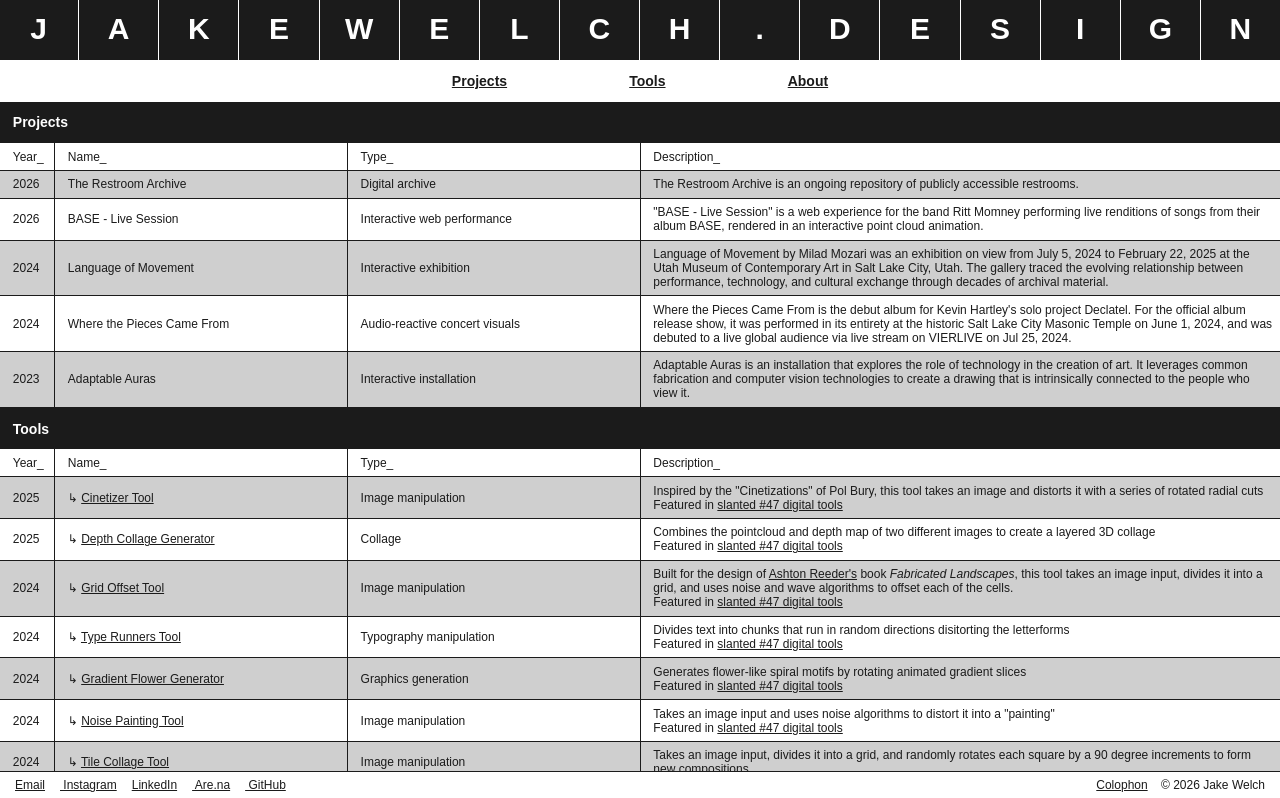
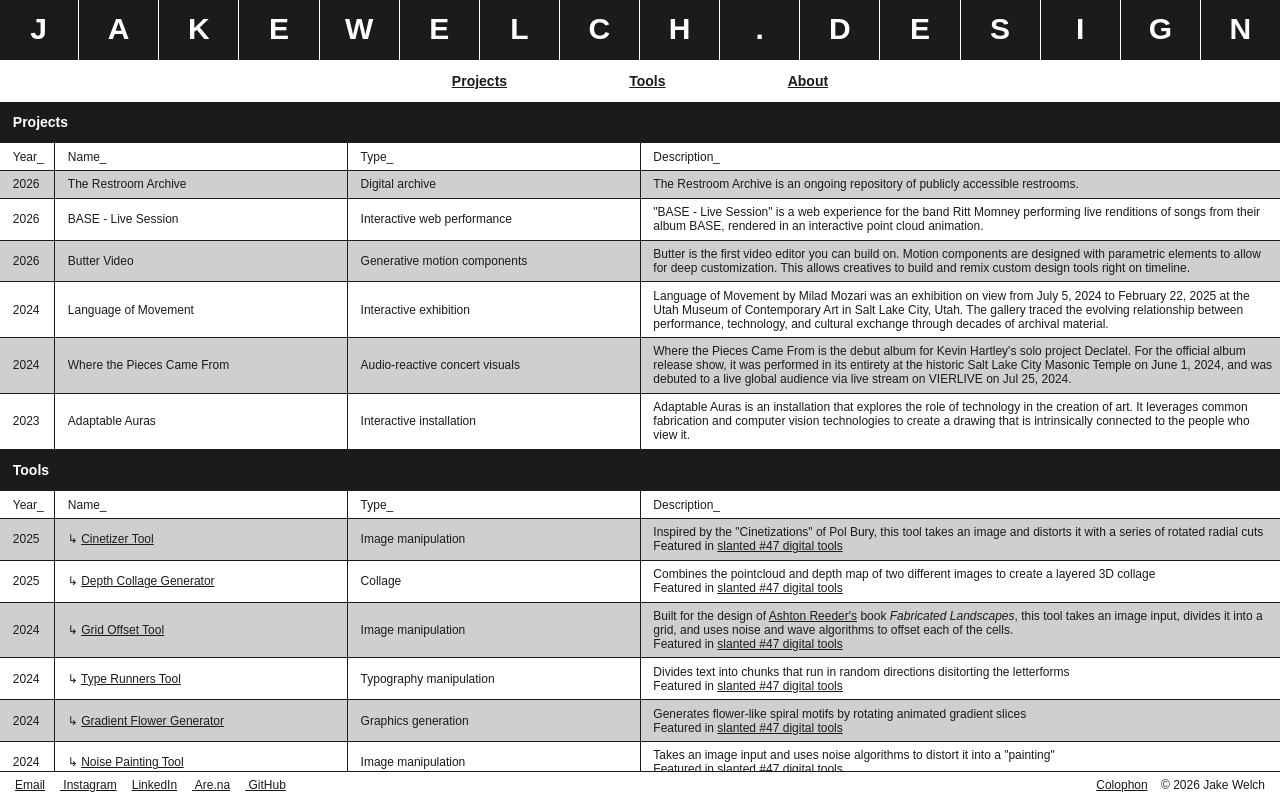
Before and after one commit to jake-welch-design/jakewelch.design_v5, a Vue app: page / in a window 1280 px wide. Shown: the top 798 px of the page. Built offline with nearby package versions, Linux system fonts and the light colour scheme.

Commit message:
Butter highlight

```diff
--- a/src/data/projects.js
+++ b/src/data/projects.js
@@ -69,6 +69,26 @@ export default [
       {
         url: 'https://www.rittmom.com/copy-of-tour',
         text: "↳ Listen to Ritt Momney's music",
+      },
+    ],
+  },
+  {
+    name: 'Butter Video',
+    date: '2026',
+    type: 'Generative motion components',
+    description:
+      'Butter is the first video editor you can build on. Motion components are designed with parametric elements to allow for deep customization. This allows creatives to build and remix custom design tools right on timeline.',
+    video: {
+      mp4: require('@/assets/videos/butter-video.mp4'),
+      webm: require('@/assets/videos/butter-video.webm'),
+    },
+    images: [],
+    details:
+      "Working closely with the team at Butter, I expand their library of motion components by coding templates for everything from interactive UI elements, custom portfolio highlights, typographic animations, generative backgrounds, and more. These components allow users to customize the graphics within set constraints. Components can be used to create custom video compositions in Butter's own timeline.",
+    links: [
+      {
+        url: 'https://butter.video',
+        text: '↳ Check out Butter here',
       },
     ],
   },
```
Also changed, not shown: 2 other files (tests, documents, lock files or other folders).
